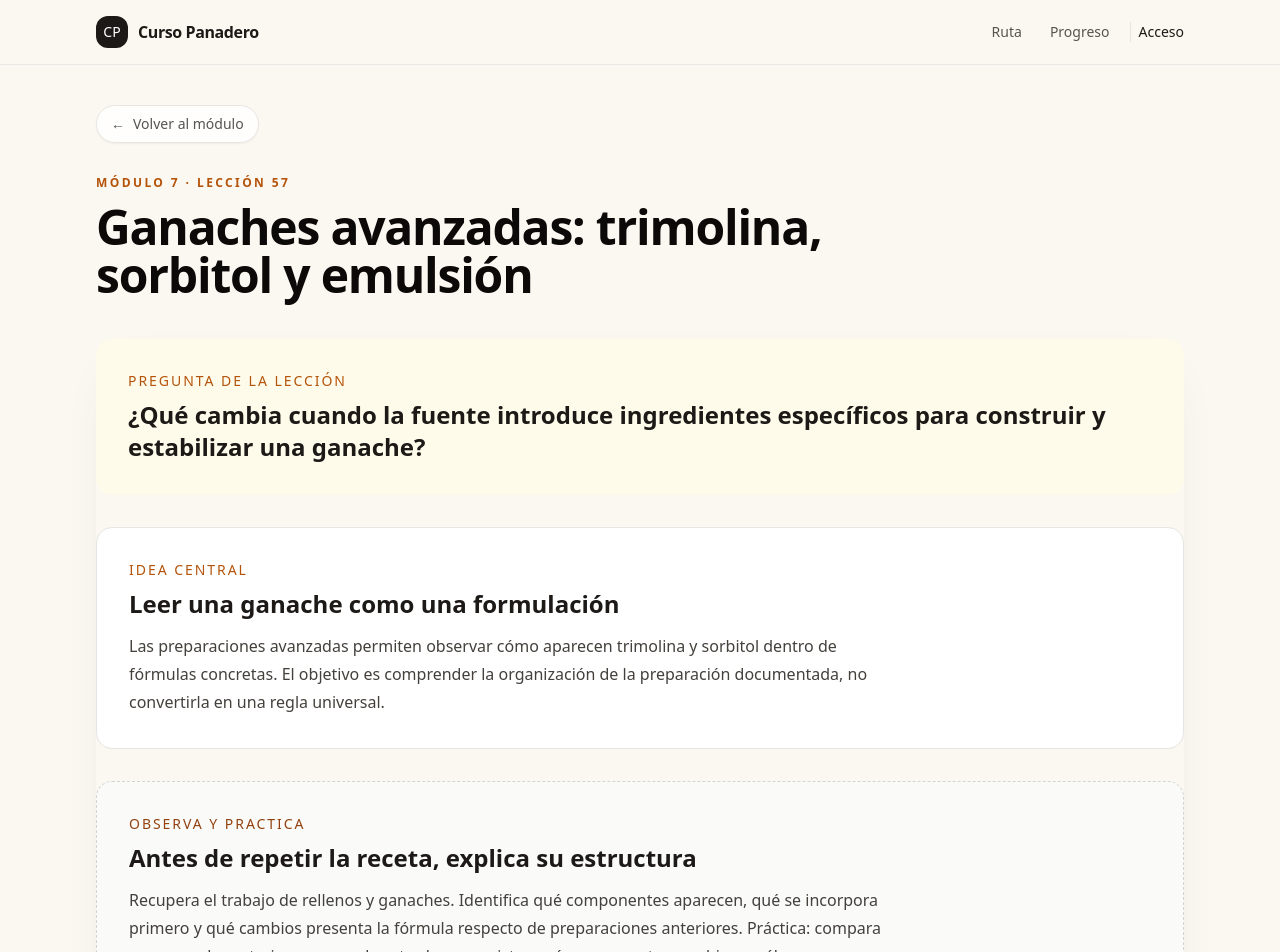
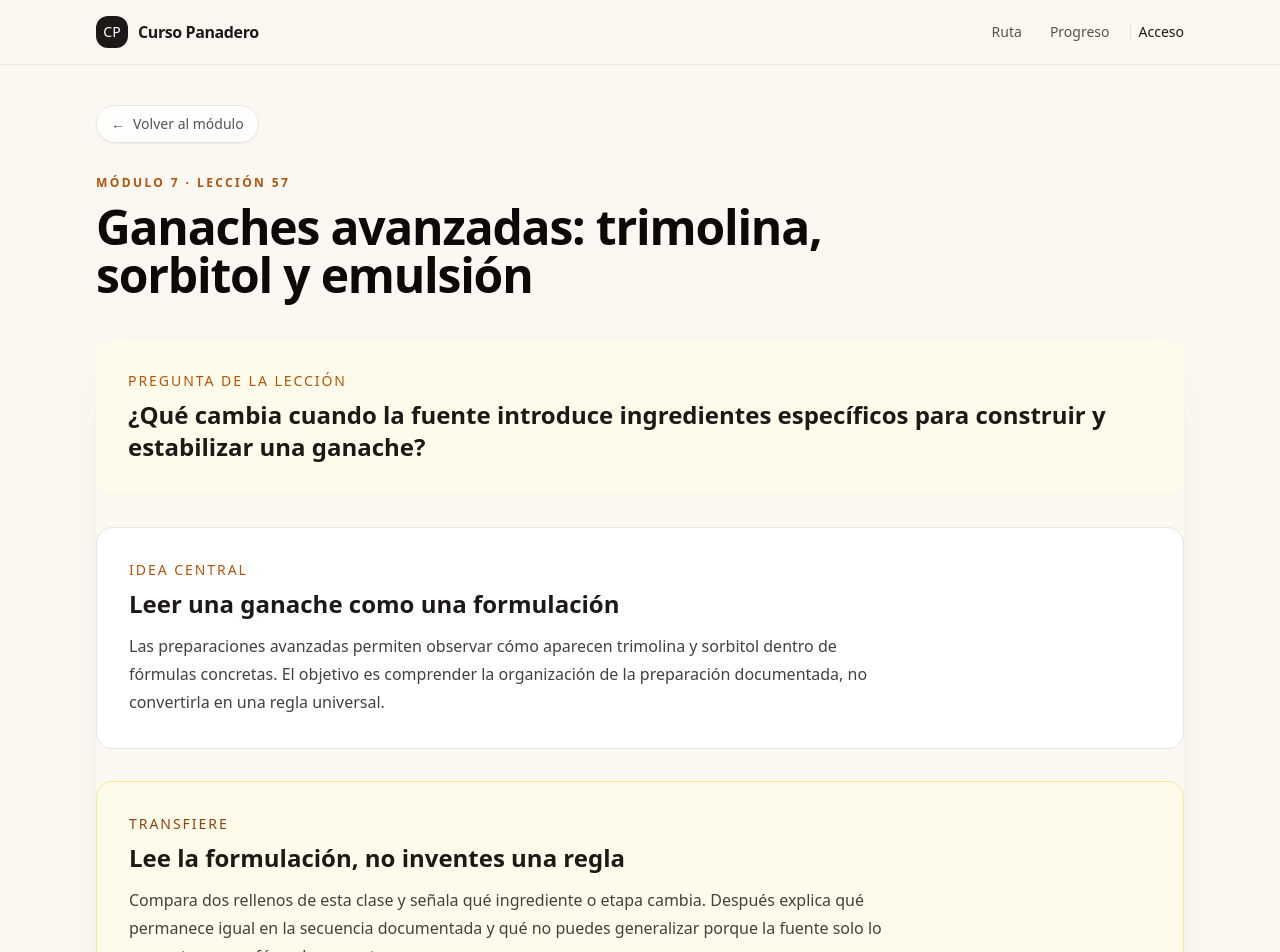
Before and after one commit to Drworm82/CursoPanadero, a Next.js app: page /leccion-ganaches-avanzadas in a window 1280 px wide. Shown: the top 952 px of the page. Built offline with nearby package versions, Linux system fonts and the light colour scheme; no server answers.

Commit message:
pedagogia: transferir lectura de ganaches

```diff
--- a/pages/leccion-ganaches-avanzadas.js
+++ b/pages/leccion-ganaches-avanzadas.js
@@ -21,6 +21,7 @@ export default function LessonPage() {
           <h2 className="mt-2 text-2xl font-semibold text-stone-900">¿Qué cambia cuando la fuente introduce ingredientes específicos para construir y estabilizar una ganache?</h2>
         </section>
 <section className="rounded-2xl border border-stone-200 bg-white p-6 sm:p-8"><p className="text-sm font-medium uppercase tracking-[0.14em] text-amber-700">Idea central</p><h2 className="mt-2 text-2xl font-semibold text-stone-900">Leer una ganache como una formulación</h2><p className="mt-3 max-w-3xl leading-7 text-stone-700">Las preparaciones avanzadas permiten observar cómo aparecen trimolina y sorbitol dentro de fórmulas concretas. El objetivo es comprender la organización de la preparación documentada, no convertirla en una regla universal.</p></section>
+<section className="rounded-2xl border border-amber-200 bg-amber-50 p-6 sm:p-8"><p className="text-sm font-medium uppercase tracking-[0.14em] text-amber-800">Transfiere</p><h2 className="mt-2 text-2xl font-semibold text-stone-900">Lee la formulación, no inventes una regla</h2><p className="mt-3 max-w-3xl leading-7 text-stone-700">Compara dos rellenos de esta clase y señala qué ingrediente o etapa cambia. Después explica qué permanece igual en la secuencia documentada y qué no puedes generalizar porque la fuente solo lo presenta en una fórmula concreta.</p></section>
 <section className="rounded-2xl border border-dashed border-stone-300 bg-stone-50 p-6 sm:p-8"><p className="text-sm font-medium uppercase tracking-[0.14em] text-amber-800">Observa y practica</p><h2 className="mt-2 text-2xl font-semibold text-stone-900">Antes de repetir la receta, explica su estructura</h2><p className="mt-3 max-w-3xl leading-7 text-stone-700">Recupera el trabajo de rellenos y ganaches. Identifica qué componentes aparecen, qué se incorpora primero y qué cambios presenta la fórmula respecto de preparaciones anteriores. Práctica: compara una ganache anterior con una de esta clase y registra qué componentes cambian, cuáles permanecen y en qué momento se incorporan.</p></section>
 
 
```
